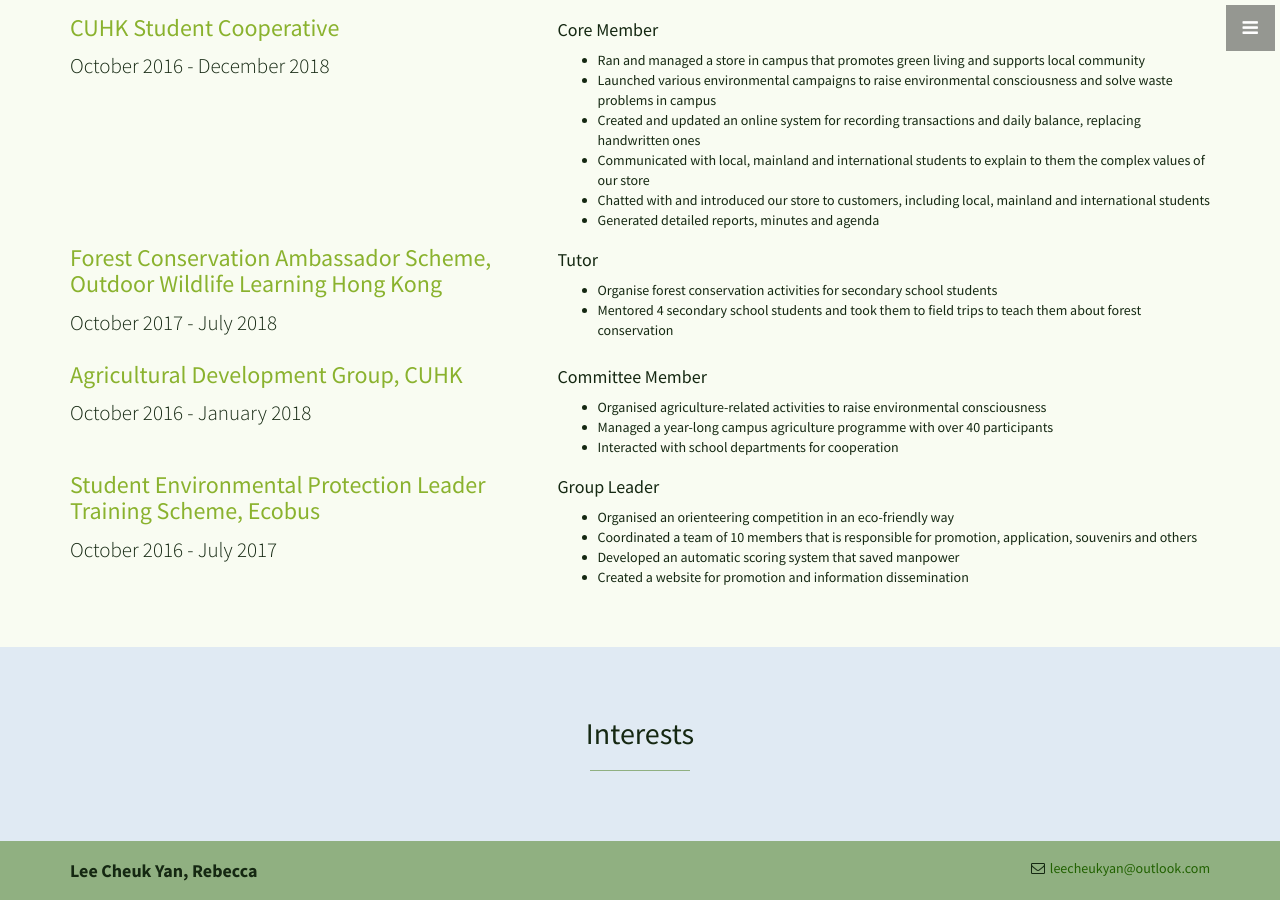
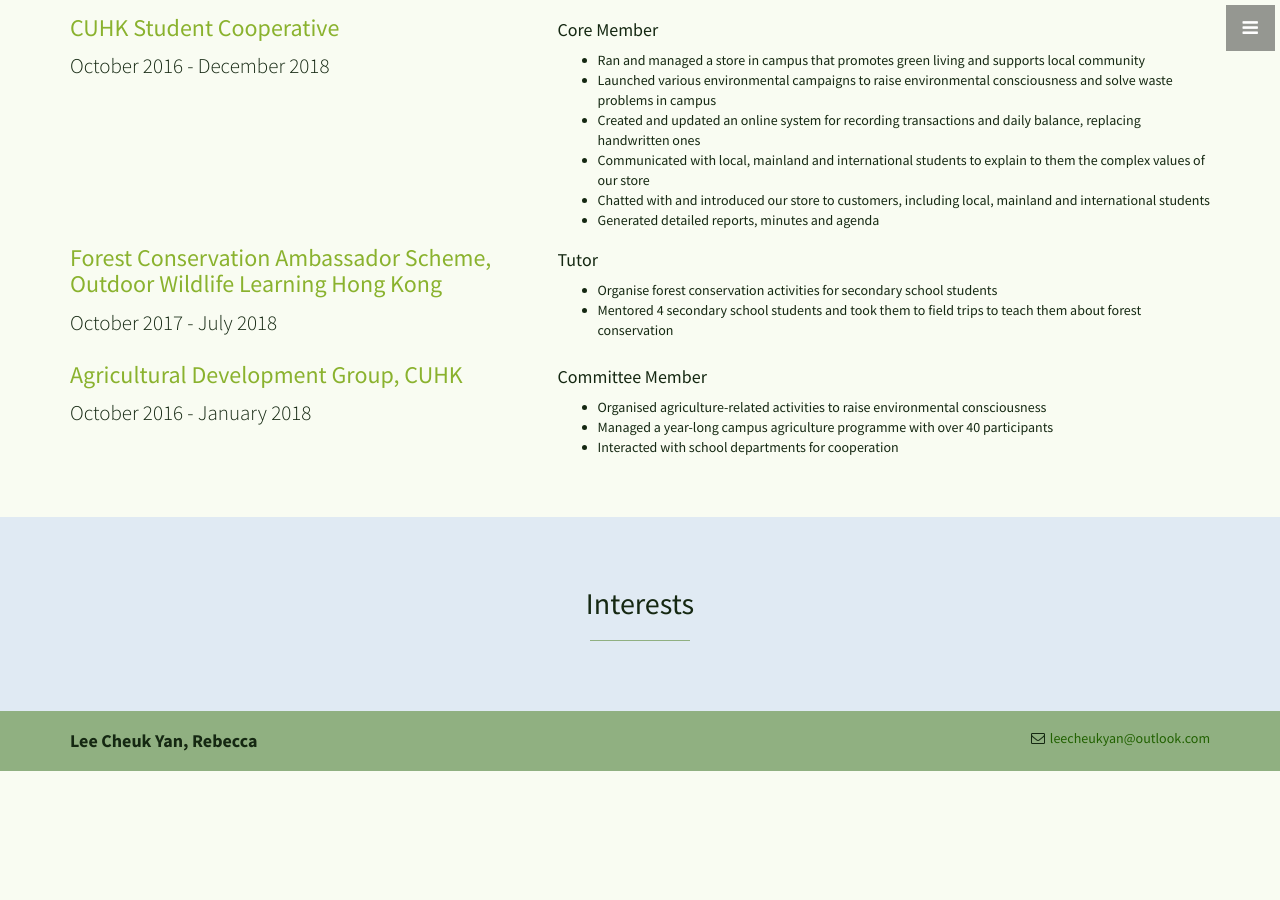
Before and after one commit to leelacceber/stylish-portfolio-jekyll-master, a Jekyll site: the page built from index.html, in a window 1280 px wide and 900 px high, scrolled down 3098 px. Built offline with Jekyll 4.4.1, drawn with Linux system fonts in a browser that asks for light colours; after the commit the page ends 3869 px from its top, so only the background shows below that.

Commit message:
Update experience_others.html

```diff
--- a/_includes/experience_others.html
+++ b/_includes/experience_others.html
@@ -68,20 +68,6 @@
       </div>
     </div>
 
-    <div class="row">
-      <div class="col-md-5 text-left">
-        <h3><a target="_blank" href="https://ecobus.org.hk/greengoer/">Student Environmental Protection Leader Training Scheme, Ecobus</a></h3>
-        <p class="lead">October 2016 - July 2017</p>
-      </div>
-      <div class="col-md-7 text-left">
-        <h4>Group Leader</h4>
-        <ul>
-          <li>Organised an orienteering competition in an eco-friendly way </li>
-          <li>Coordinated a team of 10 members that is responsible for promotion, application, souvenirs and others </li>
-          <li>Developed an automatic scoring system that saved manpower</li>
-          <li>Created a website for promotion and information dissemination</li>        </ul>
-      </div>
-    </div>
     <!-- /.row -->
   </div>
   <!-- /.container -->
```
